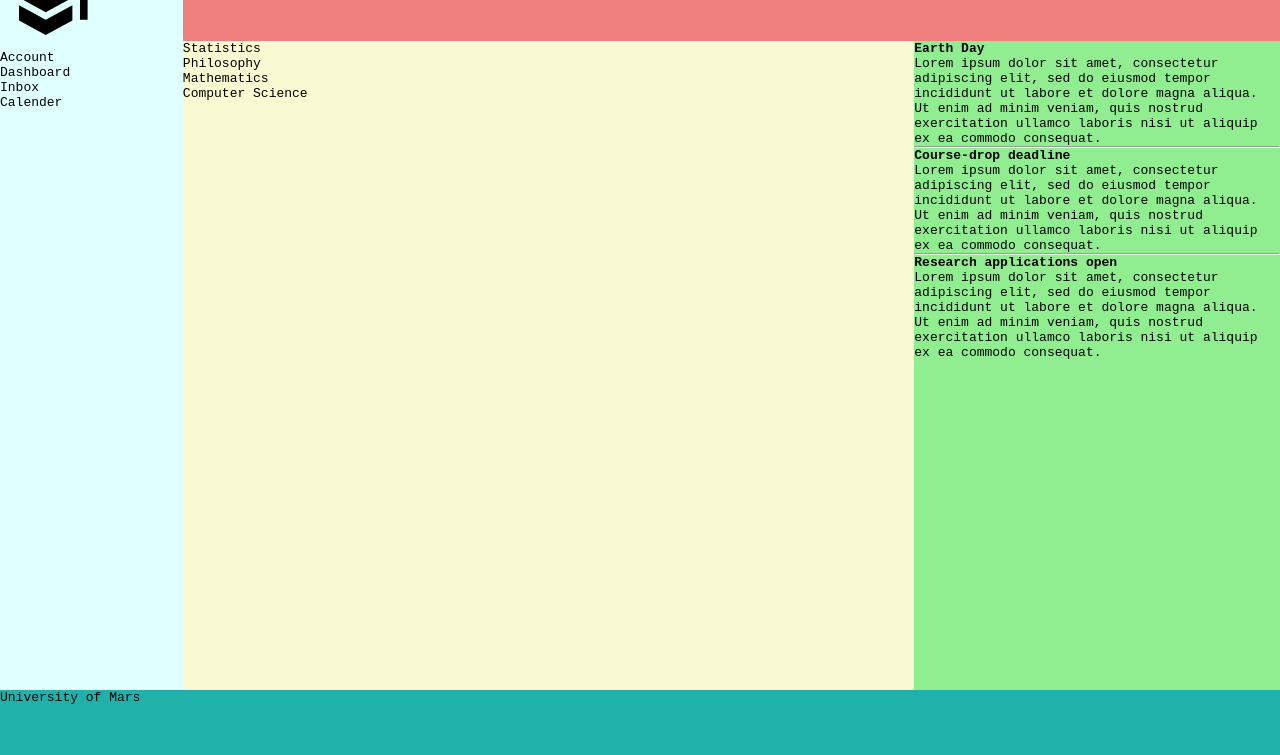
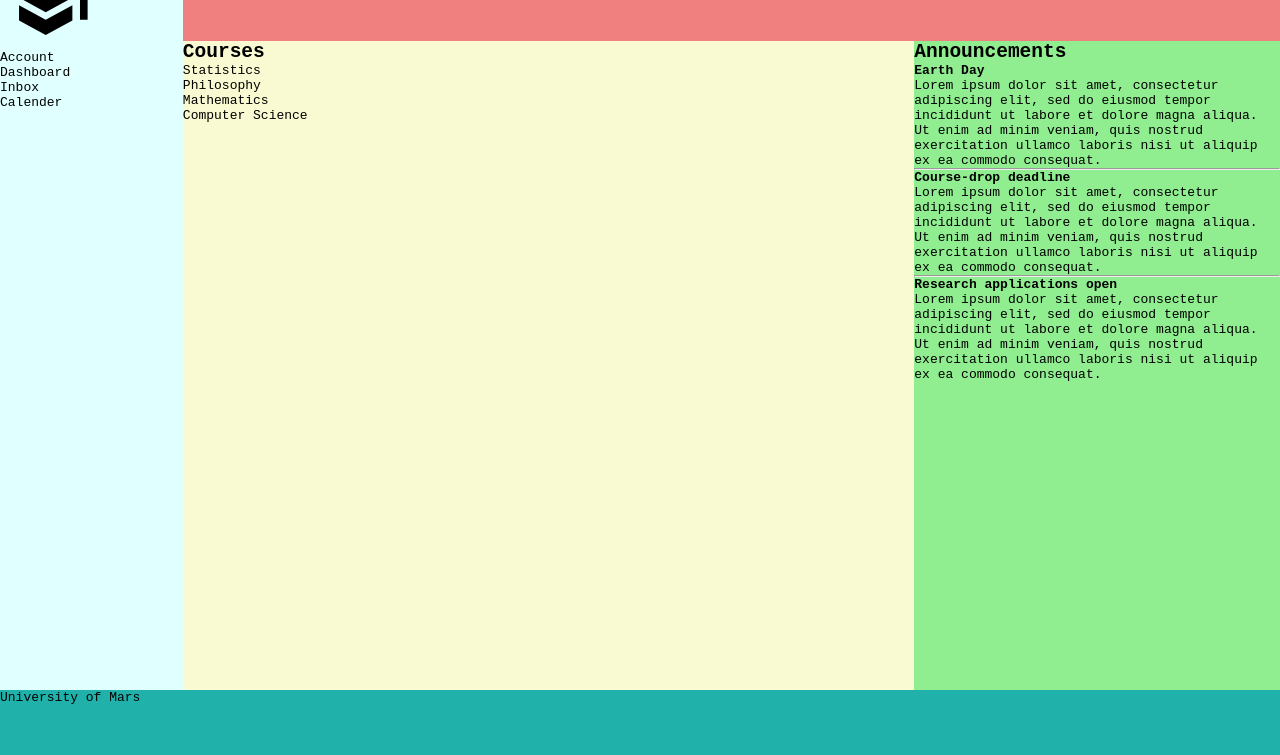
Before and after one commit to System-out-print-Zain/Dashboard, a plain HTML site: page index.html in a window 1280 px wide. Shown: the part 45-800 px from the top of the page. Drawn offline with Linux system fonts and the light colour scheme.

Commit message:
Added titles to certain elements

```diff
--- a/index.html
+++ b/index.html
@@ -21,6 +21,7 @@
             <div class="calender side">Calender</div>
         </div>
         <div class="courses">
+            <h2>Courses</h2>
             <div class="course">
                 <div class="tag"></div>
                 <p class="course-name">Statistics</p>
@@ -39,6 +40,7 @@
             </div>
         </div>
         <div class="announcements">
+            <h2>Announcements</h2>
             <div class="announce">
                 <h4 class="label">Earth Day</h4>
                 <p class="text">
```
